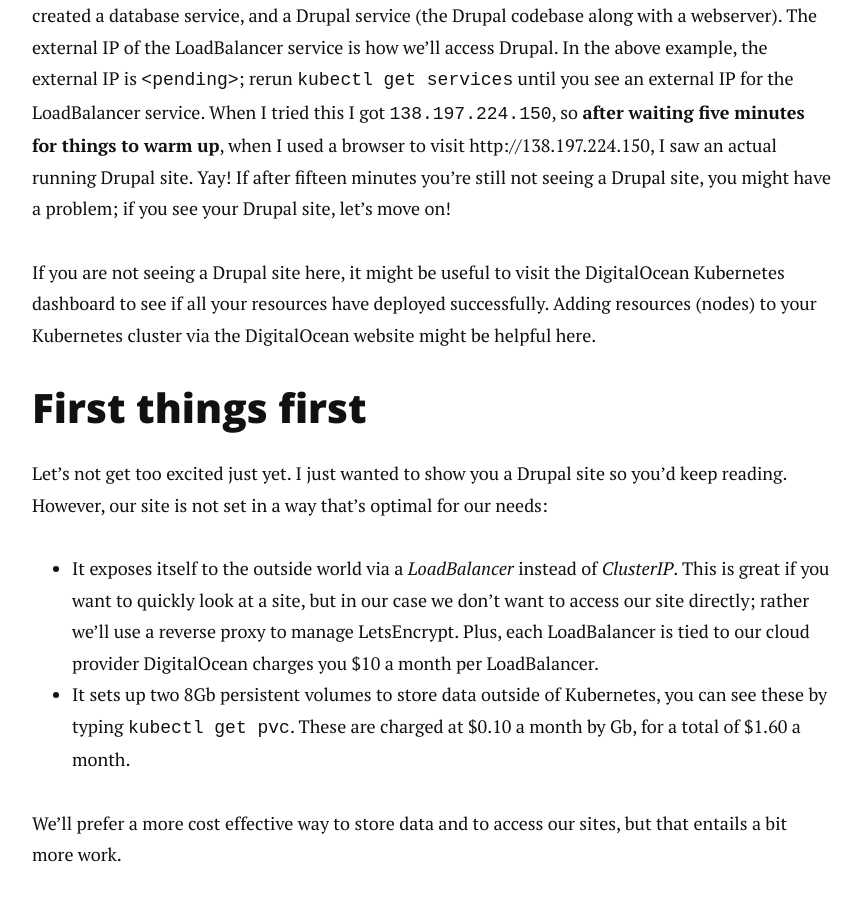
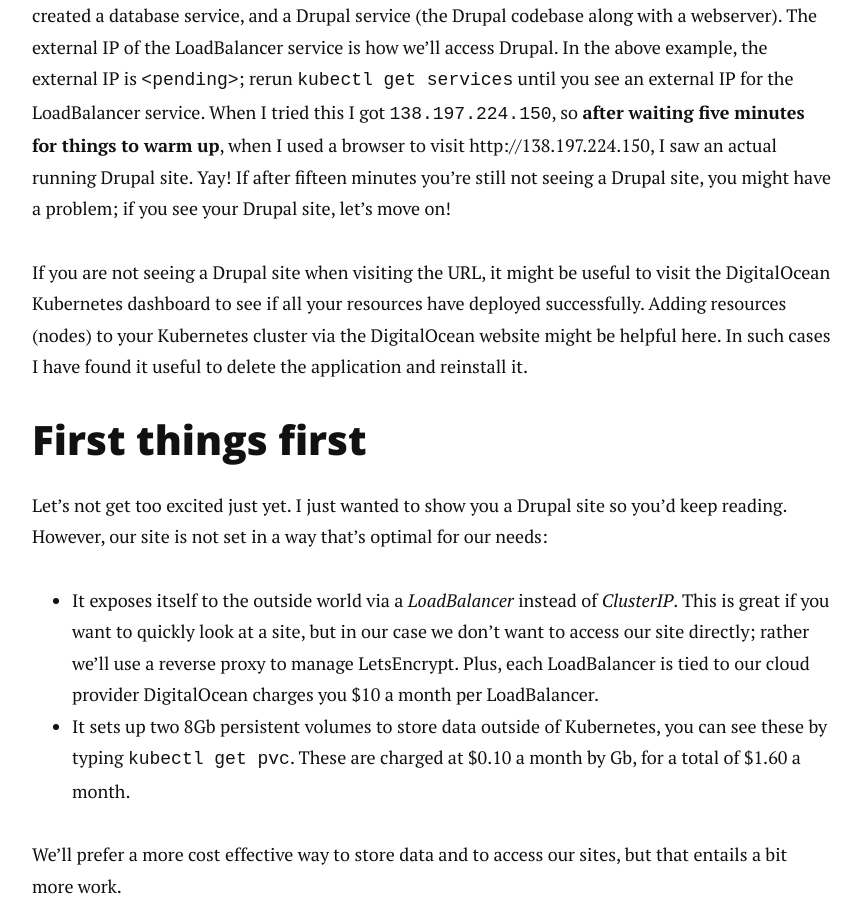
Before and after one commit to alberto56/dcycleblog, a Jekyll site: the page built from kubernetes/08-drupal-helm/index.md, in a window 1280 px wide and 900 px high, scrolled down 2340 px. Shown: the whole window, without its empty margins (208-1070 px from the left). Built offline with Jekyll 4.4.1, drawn with Linux system fonts in a browser that asks for light colours; nearby versions of some CDN libraries; comment, search, counter and statistics services are not loaded.

Commit message:
Update index.md

```diff
--- a/kubernetes/08-drupal-helm/index.md
+++ b/kubernetes/08-drupal-helm/index.md
@@ -49,7 +49,7 @@
 
 **Services** define your application as an abstraction layer: underlying resources (storage, computing power) may die or change; your service will always be available. In the above example, we have created a database service, and a Drupal service (the Drupal codebase along with a webserver). The external IP of the LoadBalancer service is how we'll access Drupal. In the above example, the external IP is `<pending>`; rerun `kubectl get services` until you see an external IP for the LoadBalancer service. When I tried this I got `138.197.224.150`, so **after waiting five minutes for things to warm up**, when I used a browser to visit http://138.197.224.150, I saw an actual running Drupal site. Yay! If after fifteen minutes you're still not seeing a Drupal site, you might have a problem; if you see your Drupal site, let's move on!
 
-If you are not seeing a Drupal site here, it might be useful to visit the DigitalOcean Kubernetes dashboard to see if all your resources have deployed successfully. Adding resources (nodes) to your Kubernetes cluster via the DigitalOcean website might be helpful here.
+If you are not seeing a Drupal site when visiting the URL, it might be useful to visit the DigitalOcean Kubernetes dashboard to see if all your resources have deployed successfully. Adding resources (nodes) to your Kubernetes cluster via the DigitalOcean website might be helpful here. In such cases I have found it useful to delete the application and reinstall it.
 
 First things first
 -----
```
